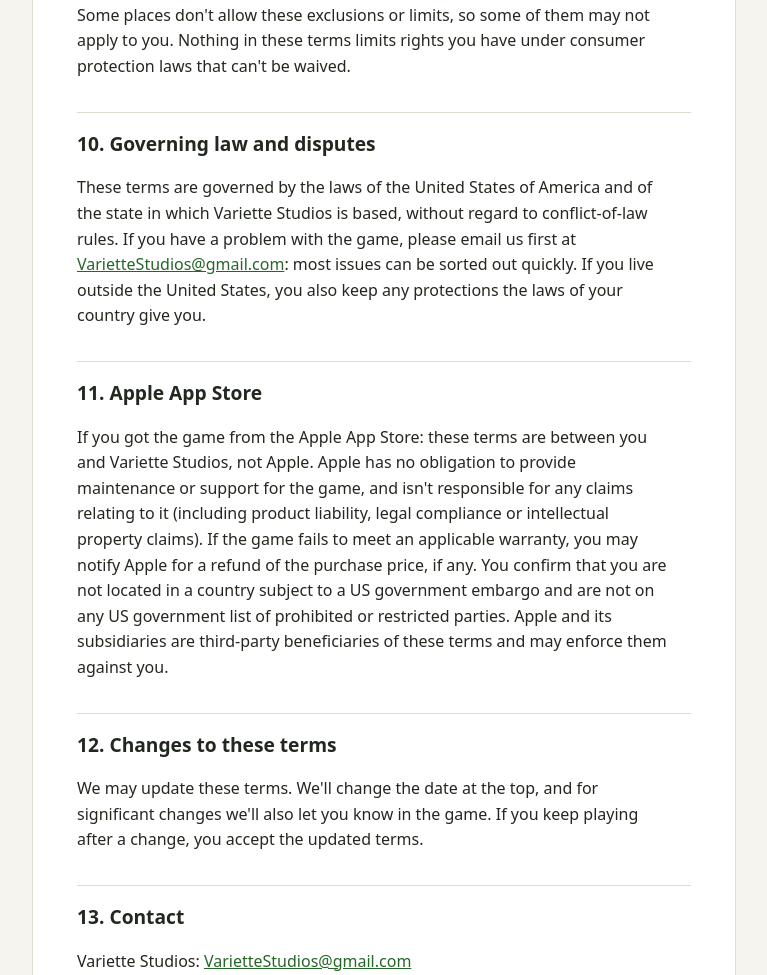
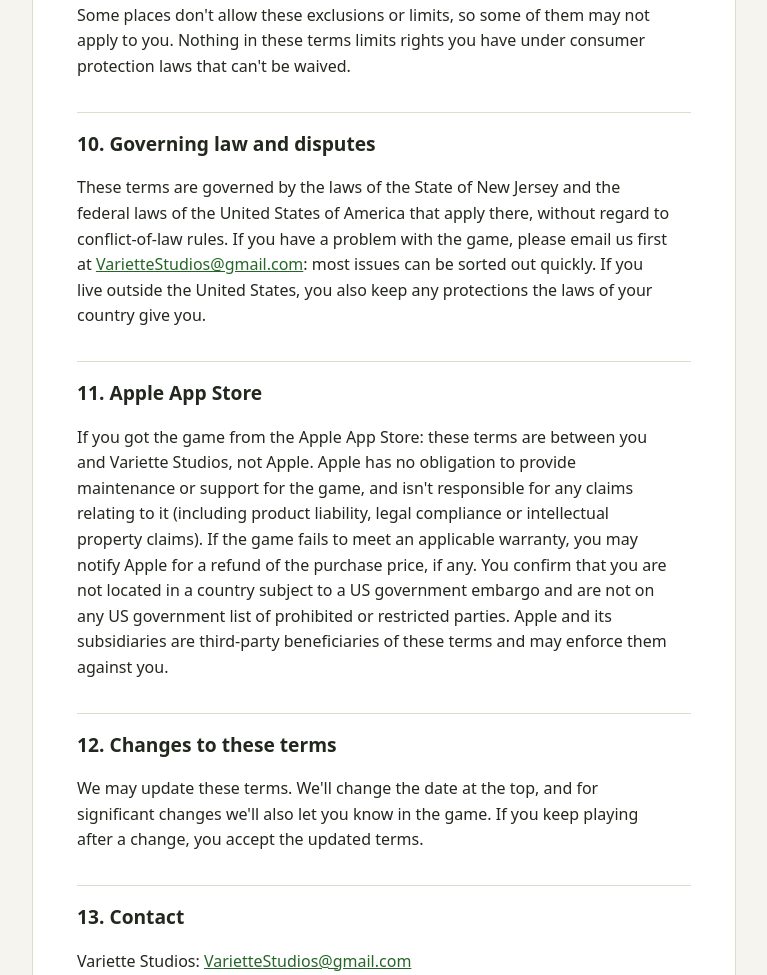
Before and after one commit to Variette-Studios/variette-studios.github.io, a plain HTML site: page pocket-hunter/terms.html in a window 1280 px wide. Shown: the part 3142-4117 px from the top of the page, without its empty margins (256-1023 px from the left). Drawn offline with Linux system fonts and the light colour scheme.

Commit message:
Terms: New Jersey governing law
Co-Authored-By: Claude Opus 5.5 <noreply@anthropic.com>
Claude-Session: https://claude.ai/code/session_01SBD8k6fNuiYxY9JLG9nkkr

```diff
--- a/pocket-hunter/terms.html
+++ b/pocket-hunter/terms.html
@@ -167,8 +167,8 @@
 
   <h2>10. Governing law and disputes</h2>
   <p>
-    These terms are governed by the laws of the United States of America and of the state in which Variette Studios is
-    based, without regard to conflict-of-law rules. If you have a problem with the game, please email us first at
+    These terms are governed by the laws of the State of New Jersey and the federal laws of the United States of America
+    that apply there, without regard to conflict-of-law rules. If you have a problem with the game, please email us first at
     <a href="mailto:VarietteStudios@gmail.com">VarietteStudios@gmail.com</a>: most issues can be sorted out quickly. If
     you live outside the United States, you also keep any protections the laws of your country give you.
   </p>
```
